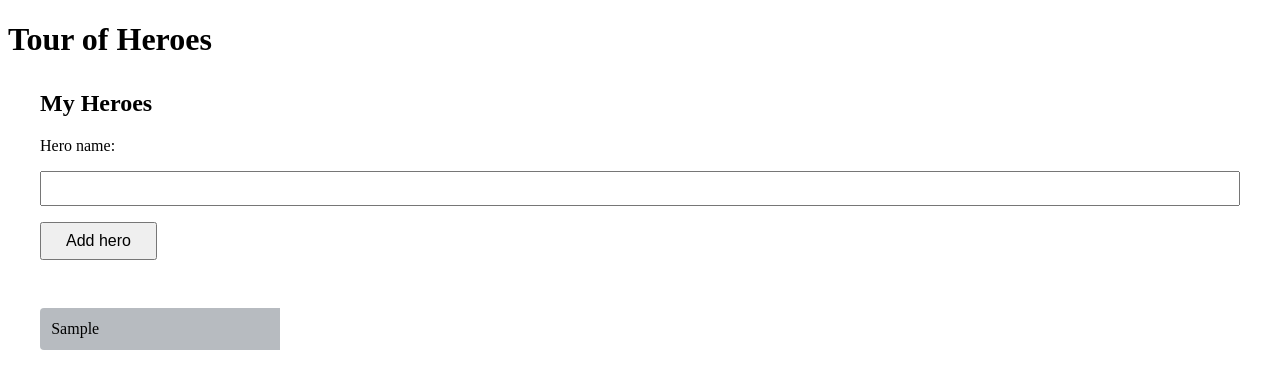
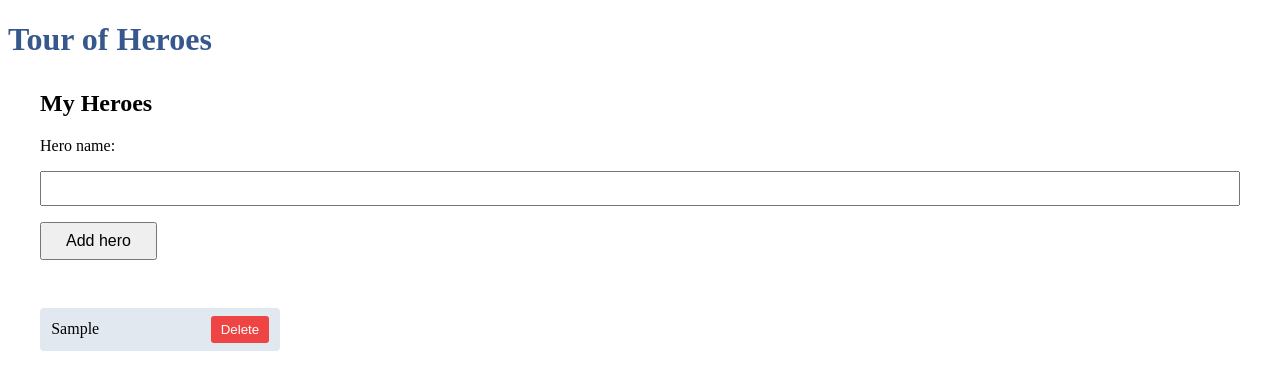
Before and after one commit to MartinKutz/hero-tutorial-app, an Angular app: page / in a window 1280 px wide. Both pictures are taken after typing "Sample" into the empty fields and a click on the button "Add hero". Shown: the top 390 px of the page. Built offline with nearby package versions, Linux system fonts and the light colour scheme.

Commit message:
extract heroes list as component

```diff
--- a/src/app/app.scss
+++ b/src/app/app.scss
@@ -1,3 +1,9 @@
 .main-container {
   margin: 2rem;
 }
+
+h1,
+h2,
+h3 {
+  color: #37588d;
+}
--- /dev/null
+++ b/src/app/components/heroes-list/heroes-list.component.html
@@ -0,0 +1,15 @@
+<ul class="heroes">
+  @for (hero of heroes(); track $index) {
+    <li>
+      <span>{{ hero.name }}</span>
+      <button
+        type="button"
+        class="delete-button"
+        [attr.aria-label]="'Delete ' + hero.name"
+        (click)="delete(hero)"
+      >
+        Delete
+      </button>
+    </li>
+  }
+</ul>
--- /dev/null
+++ b/src/app/components/heroes-list/heroes-list.component.scss
@@ -0,0 +1,36 @@
+.heroes {
+  list-style-type: none;
+  padding: 0;
+  width: 15em;
+}
+
+.heroes li {
+  display: flex;
+  align-items: center;
+  justify-content: space-between;
+  gap: 0.75rem;
+  margin: 0.5em 0;
+  padding: 0.5em 0.7em;
+  background-color: #e2e8f0;
+  line-height: 1em;
+  min-width: 16px;
+  border-radius: 4px;
+}
+
+.delete-button {
+  padding: 0.35rem 0.6rem;
+  border: 0;
+  border-radius: 3px;
+  color: white;
+  background-color: #ef4444;
+  cursor: pointer;
+}
+
+.delete-button:hover {
+  background-color: #dc2626;
+}
+
+.delete-button:focus-visible {
+  outline: 2px solid #202020;
+  outline-offset: 2px;
+}
--- /dev/null
+++ b/src/app/components/heroes-list/heroes-list.component.ts
@@ -0,0 +1,21 @@
+import { Component, input, output } from '@angular/core';
+import { Hero } from '@app/models/hero';
+
+@Component({
+  selector: 'app-heroes-list',
+  imports: [],
+  templateUrl: './heroes-list.component.html',
+  styleUrl: './heroes-list.component.scss',
+})
+export class HeroesListComponent {
+  readonly heroes = input<Hero[]>([]);
+  readonly deleteHero = output<Hero>();
+
+  delete(hero: Hero): void {
+    if (!hero) {
+      return;
+    }
+
+    this.deleteHero.emit(hero);
+  }
+}
--- a/src/app/components/heroes/heroes.component.html
+++ b/src/app/components/heroes/heroes.component.html
@@ -9,10 +9,4 @@
   </button>
 </div>
 
-<ul class="heroes">
-  @for (hero of heroes; track $index) {
-    <li>
-      <span>{{ hero.name }}</span>
-    </li>
-  }
-</ul>
+<app-heroes-list [heroes]="heroes" (deleteHero)="remove($event)"></app-heroes-list>
--- a/src/app/components/heroes/heroes.component.scss
+++ b/src/app/components/heroes/heroes.component.scss
@@ -1,9 +1,3 @@
-.heroes {
-  list-style-type: none;
-  padding: 0;
-  width: 15em;
-}
-
 input {
   display: block;
   width: 100%;
@@ -12,21 +6,11 @@ input {
   box-sizing: border-box;
 }
 
-
-.heroes li {
-    margin: 0.5em 0;
-  padding: 0.8em 0.7em 0 0.7em;
-  background-color: #b7bbc0;
-  line-height: 1em;
-  height: 1.8em;
-  min-width: 16px;
-  border-radius: 4px 0 0 4px;
-}
-
 .add-button {
   padding: 0.5rem 1.5rem;
   font-size: 1rem;
   margin-bottom: 2rem;
+  cursor: pointer;
 }
 
 .add-button:hover {
--- a/src/app/components/heroes/heroes.component.ts
+++ b/src/app/components/heroes/heroes.component.ts
@@ -1,9 +1,10 @@
 import { Component } from '@angular/core';
+import { HeroesListComponent } from '@app/components/heroes-list/heroes-list.component';
 import { Hero } from '@app/models/hero';
 
 @Component({
   selector: 'app-heroes',
-  imports: [],
+  imports: [HeroesListComponent],
   templateUrl: './heroes.component.html',
   styleUrl: './heroes.component.scss',
 })
@@ -18,4 +19,8 @@ export class HeroesComponent {
 
     this.heroes.push({ name });
   }
+
+  remove(hero: Hero): void {
+    this.heroes = this.heroes.filter((currentHero) => currentHero !== hero);
+  }
 }
```
Also changed, not shown: 2 other files (tests, documents, lock files or other folders).
